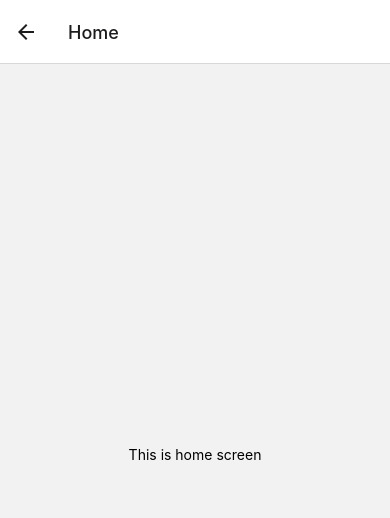
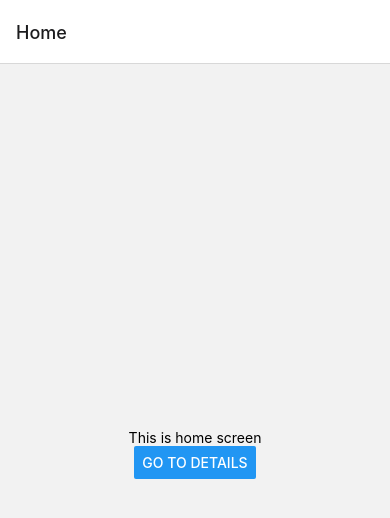
Before and after one commit to anitkumarsingh/securities-dashboard-react-native-app, a React Native app: screen /Home in a window 390 px wide. Shown: the top 518 px of the page. Built offline with nearby package versions, Linux system fonts and the light colour scheme.

Commit message:
refector

```diff
--- a/src/navigation/index.js
+++ /dev/null
@@ -1,19 +0,0 @@
-import React from 'react';
-import { NavigationContainer } from '@react-navigation/native';
-import { createNativeStackNavigator } from '@react-navigation/native-stack';
-import Securities from '../screens/Securities';
-import Home from '../screens/Home';
-
-const Navigation = () =>{
-  const Stack = createNativeStackNavigator();
-  return(
-    <NavigationContainer>
-		<Stack.Navigator>
-			<Stack.Screen name='Securities' component={Securities} />
-			<Stack.Screen name='Home' component={Home} />
-		</Stack.Navigator>
-	</NavigationContainer>
-  )
-}
-
-export default Navigation;
--- /dev/null
+++ b/src/routes/stack/index.js
@@ -0,0 +1,19 @@
+import React from 'react';
+import { NavigationContainer } from '@react-navigation/native';
+import { createNativeStackNavigator } from '@react-navigation/native-stack';
+import Securities from '../../screens/Securities';
+import Home from '../../screens/Home';
+
+const Navigation = () => {
+	const Stack = createNativeStackNavigator();
+	return (
+		<NavigationContainer>
+			<Stack.Navigator>
+				<Stack.Screen name='Home' component={Home} />
+				<Stack.Screen name='Securities' component={Securities} />
+			</Stack.Navigator>
+		</NavigationContainer>
+	);
+};
+
+export default Navigation;
--- a/src/screens/Home/index.js
+++ b/src/screens/Home/index.js
@@ -1,21 +1,24 @@
-import React from 'react'
-import { View,Text,StyleSheet } from 'react-native';
+import React from 'react';
+import { View, Text, StyleSheet,Button } from 'react-native';
 
 const styles = StyleSheet.create({
-  container:{
-    flex:1,
-    alignItems:'center',
-    justifyContent:'center'
-  }
-})
+	container: {
+		flex: 1,
+		alignItems: 'center',
+		justifyContent: 'center'
+	}
+});
 
+const Home = ({navigation}) => {
+	return (
+		<View style={styles.container}>
+			<Text>This is home screen</Text>
+      <Button
+        title="Go to Details"
+        onPress={() => navigation.navigate('Securities')}
+      />
+		</View>
+	);
+};
 
-const Home = props => {
-  return (
-    <View style={styles.container}>
-      <Text>This is home screen</Text>
-    </View>
-  )
-}
-
-export default Home
+export default Home;
--- a/src/screens/Securities/index.js
+++ b/src/screens/Securities/index.js
@@ -3,9 +3,9 @@ import { View, Text, StyleSheet } from 'react-native';
 
 const styles = StyleSheet.create({
 	container: {
-		flex:1,
-		alignItems:'center',
-		justifyContent:'center'
+		flex: 1,
+		alignItems: 'center',
+		justifyContent: 'center'
 	}
 });
 
```
Also changed, not shown: App.js (+2 -5 lines), src/routes/tab/index.js (added, +14 -0 lines).
